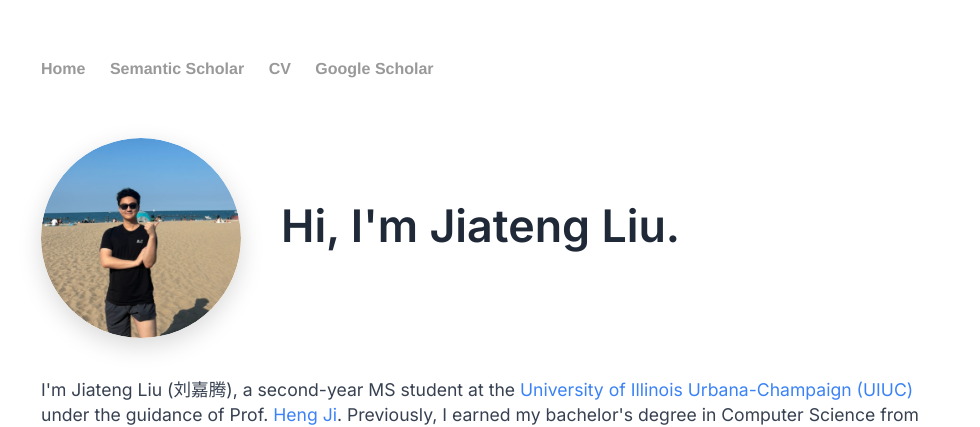
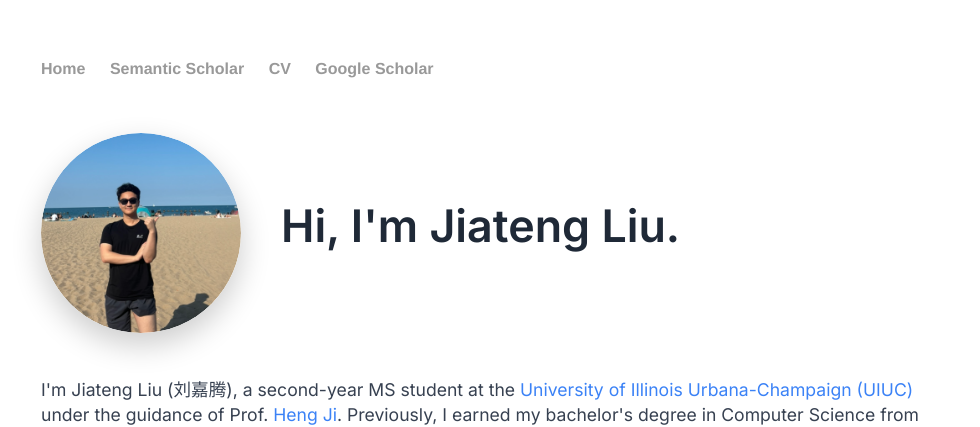
Before and after one commit to Lumos-Jiateng/Lumos-Jiateng.github.io, a Jekyll site: the page built from index.html, in a window 1280 px wide. Shown: the top 427 px of the page, without its empty margins (151-1131 px from the left). Built offline with Jekyll 4.4.1, drawn with Linux system fonts in a browser that asks for light colours.

Commit message:
Enhance profile photo floating effect with stronger shadow and elevation

```diff
--- a/css/main.css
+++ b/css/main.css
@@ -725,19 +725,20 @@
     overflow: hidden;
     border-radius: 50%;
     cursor: pointer;
-    transition: transform 0.2s ease, box-shadow 0.3s ease;
+    transition: transform 0.3s ease, box-shadow 0.3s ease;
     flex-shrink: 0;
-    box-shadow: 0 8px 25px rgba(0, 0, 0, 0.15);
+    box-shadow: 0 12px 30px rgba(0, 0, 0, 0.2);
+    transform: translateY(-5px);
 }
 
 .profile-photo-container:hover {
-    transform: scale(1.05);
-    box-shadow: 0 12px 35px rgba(0, 0, 0, 0.25);
+    transform: translateY(-8px) scale(1.05);
+    box-shadow: 0 20px 40px rgba(0, 0, 0, 0.3);
 }
 
 .profile-photo-container:active {
-    transform: scale(0.95);
-    box-shadow: 0 4px 15px rgba(0, 0, 0, 0.2);
+    transform: translateY(-3px) scale(0.95);
+    box-shadow: 0 8px 20px rgba(0, 0, 0, 0.25);
 }
 
 .profile-photo-main,
```
